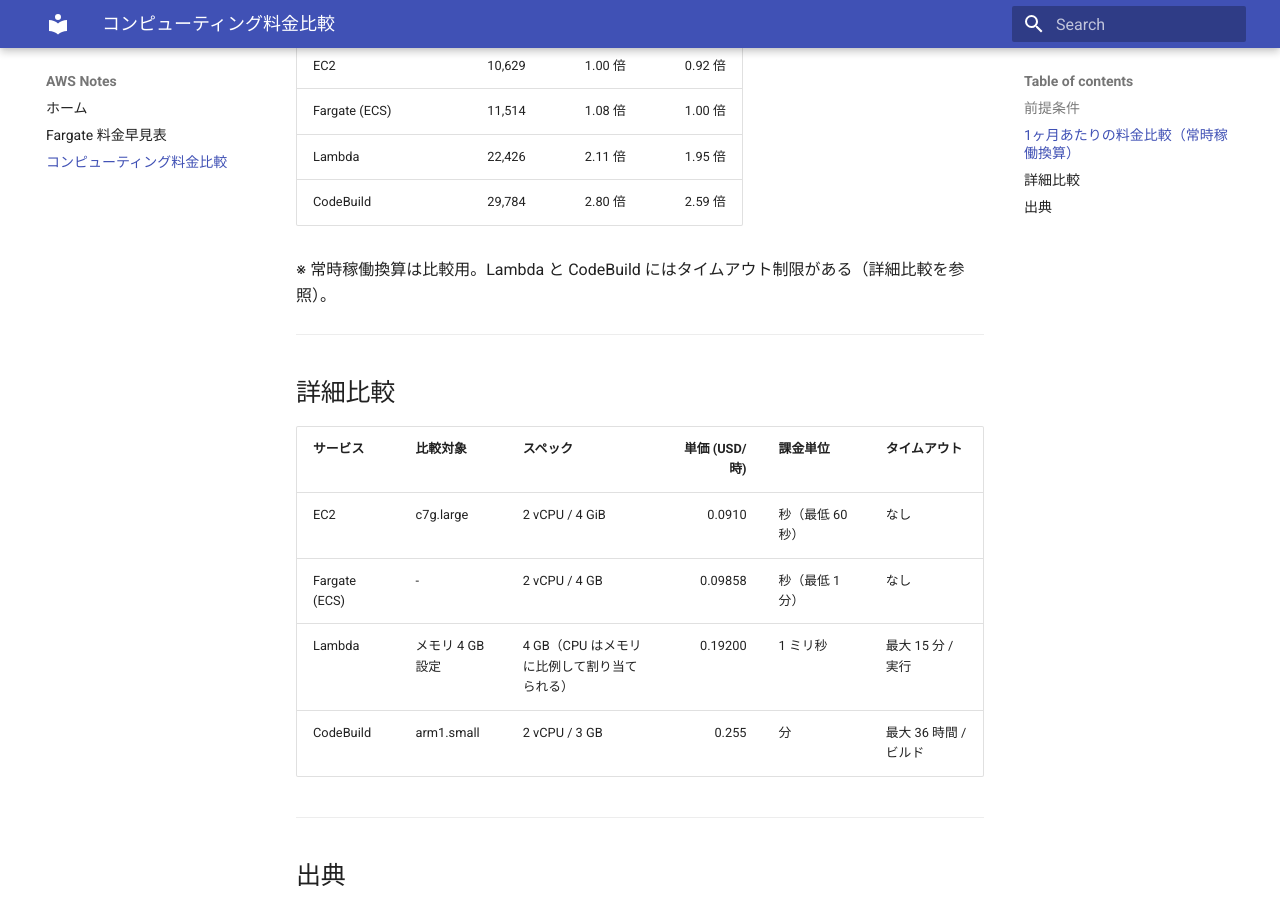
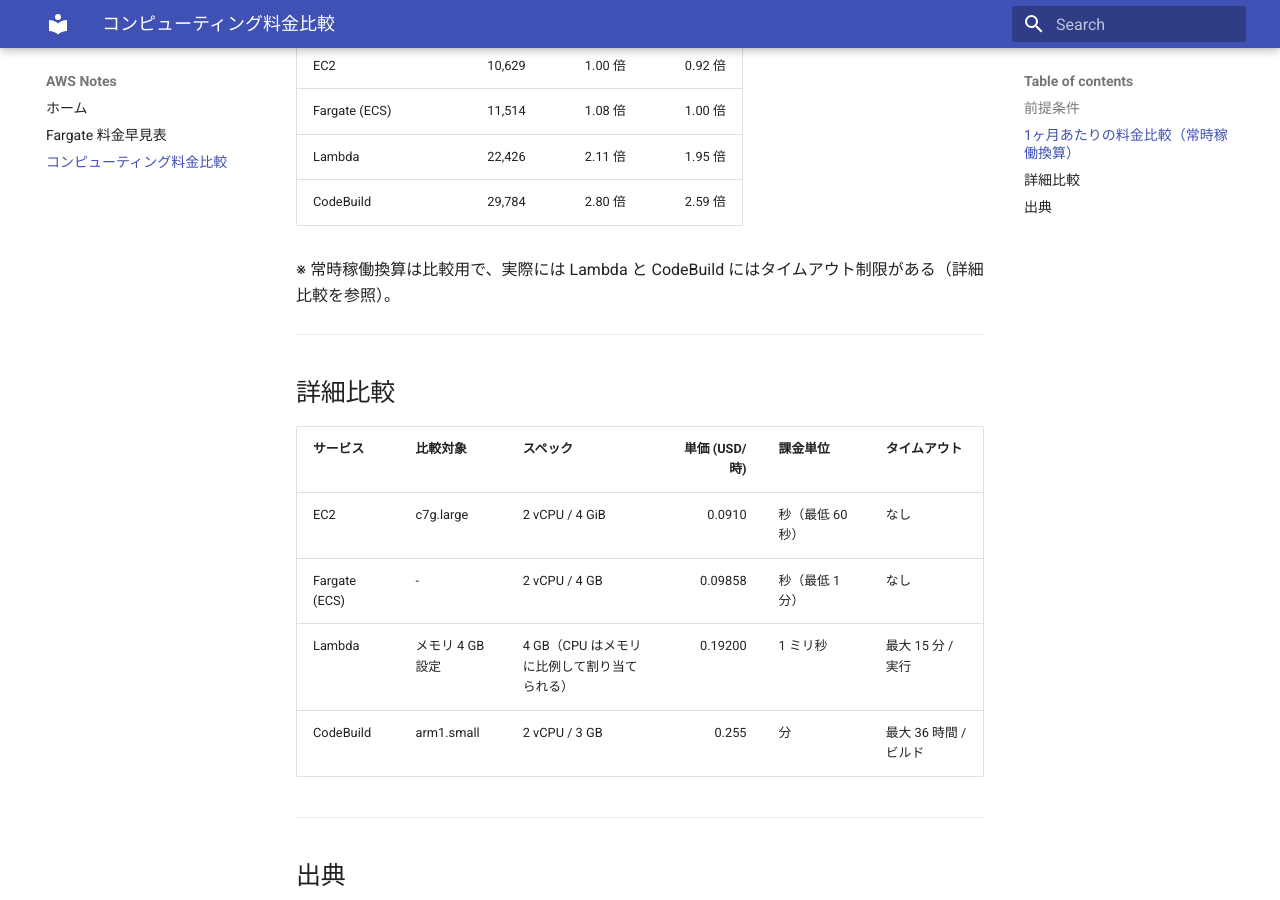
Before and after one commit to hiro1202/aws-notes, an MkDocs documentation site: the page built from docs/compute.md, in a window 1280 px wide and 900 px high, scrolled down 728 px. Built offline with MkDocs 1.6.1 and Material for MkDocs 9.7.7, drawn with Linux system fonts in a browser that asks for light colours.

Commit message:
Reword the always-on conversion note
Co-Authored-By: Claude Fable 5 <noreply@anthropic.com>

```diff
--- a/docs/compute.md
+++ b/docs/compute.md
@@ -26,7 +26,7 @@
 | Lambda | 22,426 | 2.11 倍 | 1.95 倍 |
 | CodeBuild | 29,784 | 2.80 倍 | 2.59 倍 |
 
-※ 常時稼働換算は比較用。Lambda と CodeBuild にはタイムアウト制限がある（詳細比較を参照）。
+※ 常時稼働換算は比較用で、実際には Lambda と CodeBuild にはタイムアウト制限がある（詳細比較を参照）。
 
 ---
 
```
